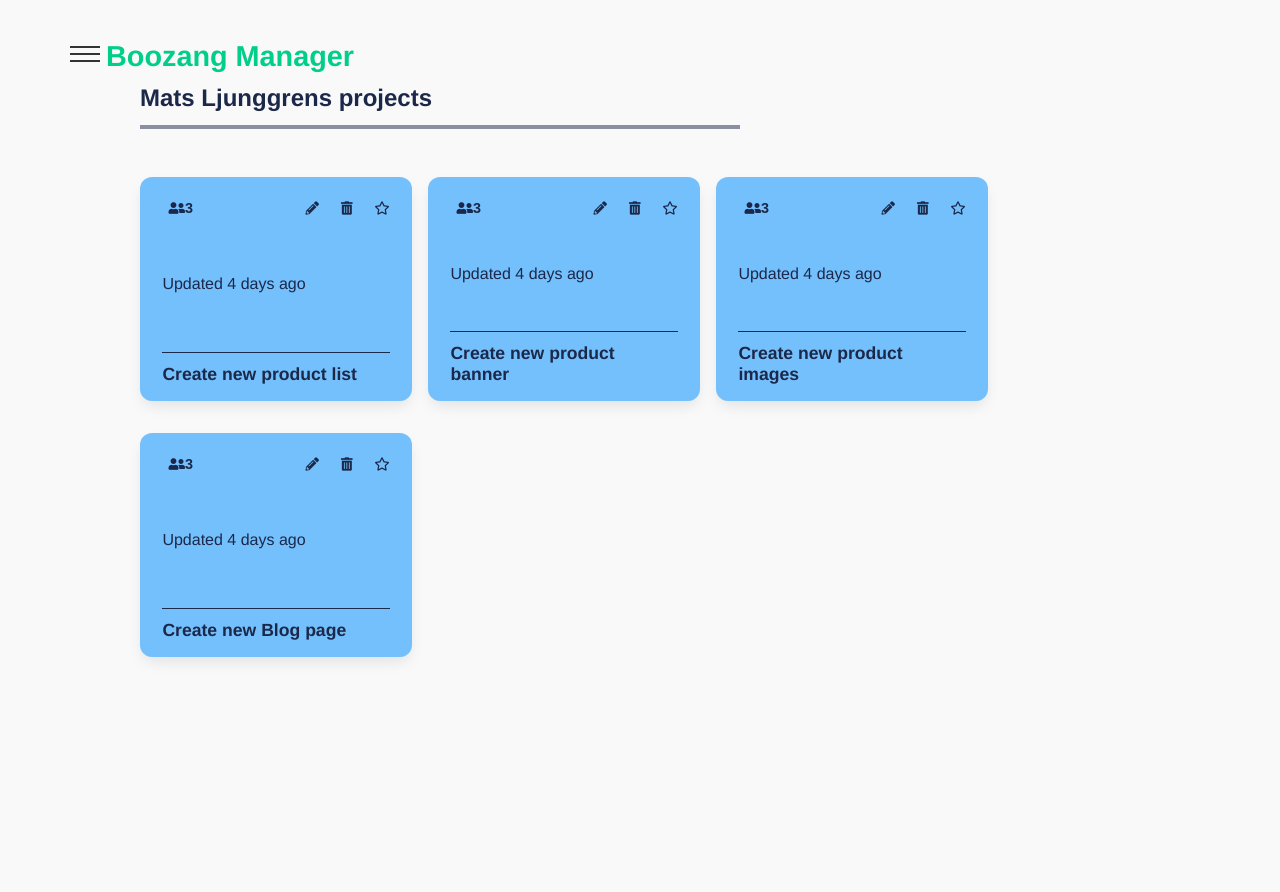
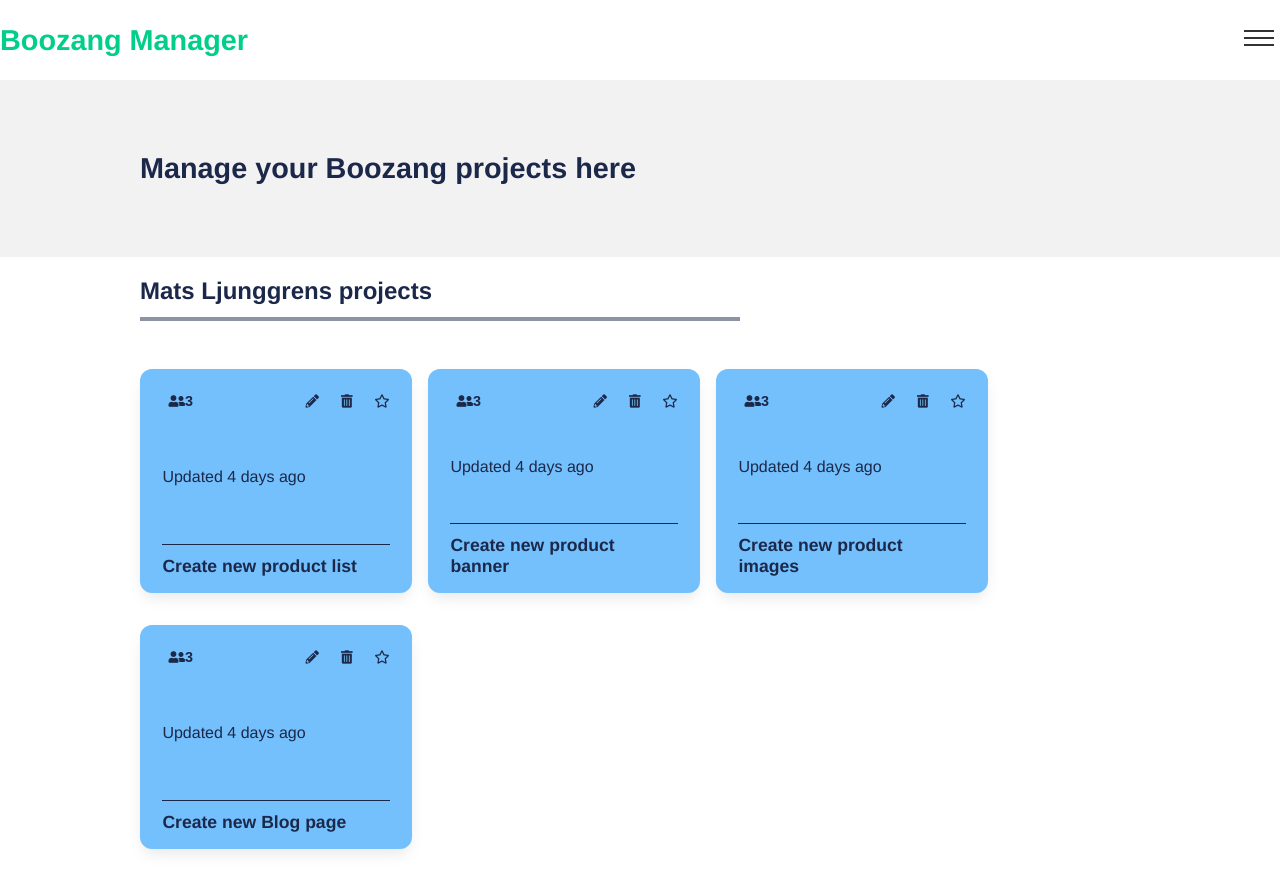
Before and after one commit to karinlj/boozang-manager-demo-22, a Vue app: page / in a window 1280 px wide. Shown: the top 892 px of the page. Built offline with nearby package versions, Linux system fonts and the light colour scheme; data requests are answered from the project's data file.

Commit message:
header design

```diff
--- a/src/App.vue
+++ b/src/App.vue
@@ -31,10 +31,6 @@
 </script>
 
 <style lang="scss">
-body {
-  background: $color_gray_light;
-  margin: 0;
-}
 #app {
   font-family: Avenir, Helvetica, Arial, sans-serif;
   -webkit-font-smoothing: antialiased;
--- a/src/assets/_variables.scss
+++ b/src/assets/_variables.scss
@@ -21,7 +21,8 @@
 $colorPinkLight: #f688a9;
 $darkGrey: #22242d;
 $lightGrey: #a3afdc; //#808080;
-$lightestGrey: #f9f9f9; //#f5f6f9; //#eff1f5;
+$lightestGrey: #f2f2f2;
+//#f9f9f9; //#f5f6f9; //#eff1f5;
 
 $textColor: $darkBlue; //#404959;
 $textColorDark: $darkBlue; //#15191e;
--- a/src/components/ProjectsList.vue
+++ b/src/components/ProjectsList.vue
@@ -13,21 +13,30 @@
 
 <script>
 import SingleProject from "../components/SingleProject.vue";
+// import { ref } from "@vue/reactivity";
+// import { computed } from "@vue/runtime-core";
+
 export default {
   name: "ProjectsList",
   components: { SingleProject },
   props: ["projects"],
 
-  methods: {
-    handleDelete(id) {
-      this.$emit("delete", id);
-    },
-    handleComplete(id) {
-      this.$emit("complete", id);
-    },
+  setup(props, context) {
+    const handleDelete = (id) => {
+      context.emit("delete", id);
+    };
+    const handleComplete = (id) => {
+      context.emit("complete", id);
+    };
+
+    return {
+      handleDelete,
+      handleComplete,
+    };
   },
 };
 </script>
+
 <style lang="scss">
 .project-list {
   display: flex;
--- a/src/components/SingleProject.vue
+++ b/src/components/SingleProject.vue
@@ -1,6 +1,6 @@
 <template>
-  <div class="project_item" :class="{ complete: project.complete }">
-    <!--  dynamic class: class complete if project.complete=true -->
+  <div class="project_item">
+    <!--  dynamic class: class complete if project.complete=true    :class="{ complete: project.complete }" -->
 
     <!-- <div class="icons">
       <router-link
@@ -74,6 +74,7 @@
 
 <script>
 import { ref } from "@vue/reactivity";
+import { computed } from "@vue/runtime-core";
 
 export default {
   name: "SingleProject",
--- a/src/layout/HeaderBar.vue
+++ b/src/layout/HeaderBar.vue
@@ -1,7 +1,9 @@
 <template>
   <header>
-    <HeaderMenuBtn :isOpen="isOpen" @toggleOpen="toggleOpen" />
-    <h1>Boozang Manager</h1>
+    <div class="container">
+      <h1>Boozang Manager</h1>
+      <HeaderMenuBtn :isOpen="isOpen" @toggleOpen="toggleOpen" />
+    </div>
   </header>
 </template>
 
@@ -27,11 +29,15 @@
 
 <style lang="scss">
 header {
-  padding: 1rem 4rem;
-  display: flex;
-  align-items: center;
-  //  justify-content: space-between;
+  // padding: 1rem 4rem;
+
   // z-index: 1;
+  .container {
+    display: flex;
+    align-items: center;
+    justify-content: space-between;
+  }
+
   h1 {
     color: $color_green;
     font-size: 1.8rem;
--- a/src/layout/Navbar.vue
+++ b/src/layout/Navbar.vue
@@ -48,14 +48,14 @@
   height: 100%;
   position: fixed; //obs!!
   top: 0;
-  left: -300px; //obs!!
+  right: -500px; //obs!!
   z-index: 0; //obs!!  //same parent as vego_burger
   background: $color_gray;
   height: 100%;
-  width: 300px; //obs!!
+  width: 500px; //obs!!
   padding: 4rem;
   padding-top: 6rem;
-  transition: left ease-in 0.3s; //obs!!
+  transition: right ease-in 0.3s; //obs!!
   text-align: left;
   a {
     color: $color_gray_dark;
@@ -72,7 +72,7 @@
     }
   }
   &.open {
-    left: 0;
+    right: 0;
   }
 }
 </style>
--- a/src/views/Home.vue
+++ b/src/views/Home.vue
@@ -1,9 +1,16 @@
 <template>
+  <div class="main-container">
+    <section class="subheader">
+      <div class="container-small">
+        <h1>Manage your Boozang projects here</h1>
+      </div>
+    </section>
     <main>
       <!-- <header> -->
       <!-- access the argument passed in filterChange with $event -->
       <!-- <FilterNav @filterChange="current = $event" :current="current" />
     </header> -->
+
       <div class="container-small">
         <h2>Mats Ljunggrens projects</h2>
 
@@ -18,6 +25,7 @@
         <p v-else>... Loading</p>
       </div>
     </main>
+  </div>
 </template>
 
 <script>
@@ -89,8 +97,20 @@
 </script>
 
 <style lang="scss">
+.main-container {
+  padding-top: 5rem;
+}
+.subheader {
+  background: $lightestGrey;
+  padding: 3rem $sectionPadding;
+  h1 {
+    font-size: 1.8rem;
+    color: $textColor;
+    // color: #fff;
+  }
+}
 main {
-  padding-top: 4rem;
+  //padding-top: 4rem;
   min-height: 900px;
   .btn {
     margin: 2.5rem 0;
```
Also changed, not shown: data/db.json (line endings or trailing spaces). Lines whose indentation alone changed are shown as unchanged.
